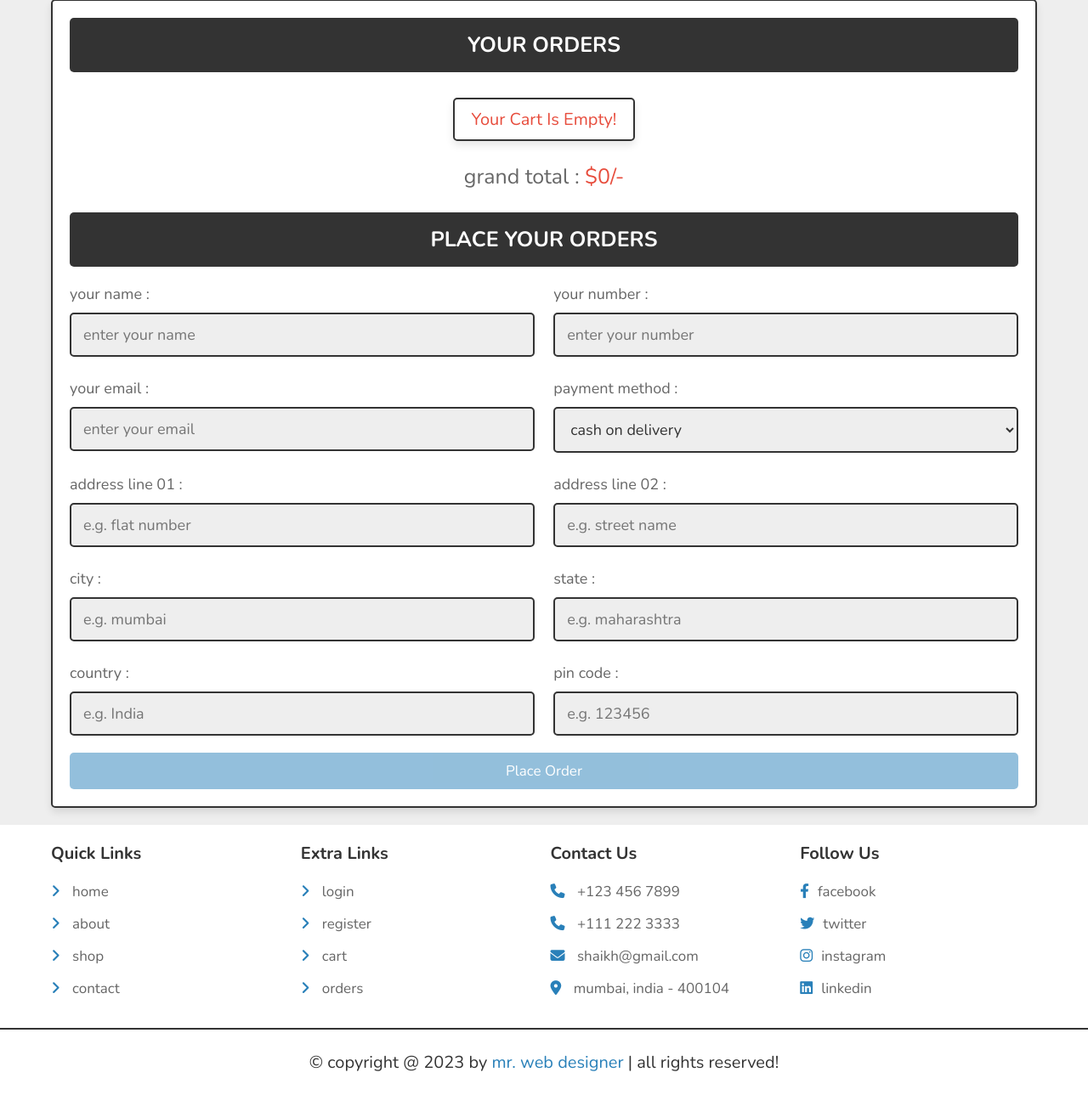
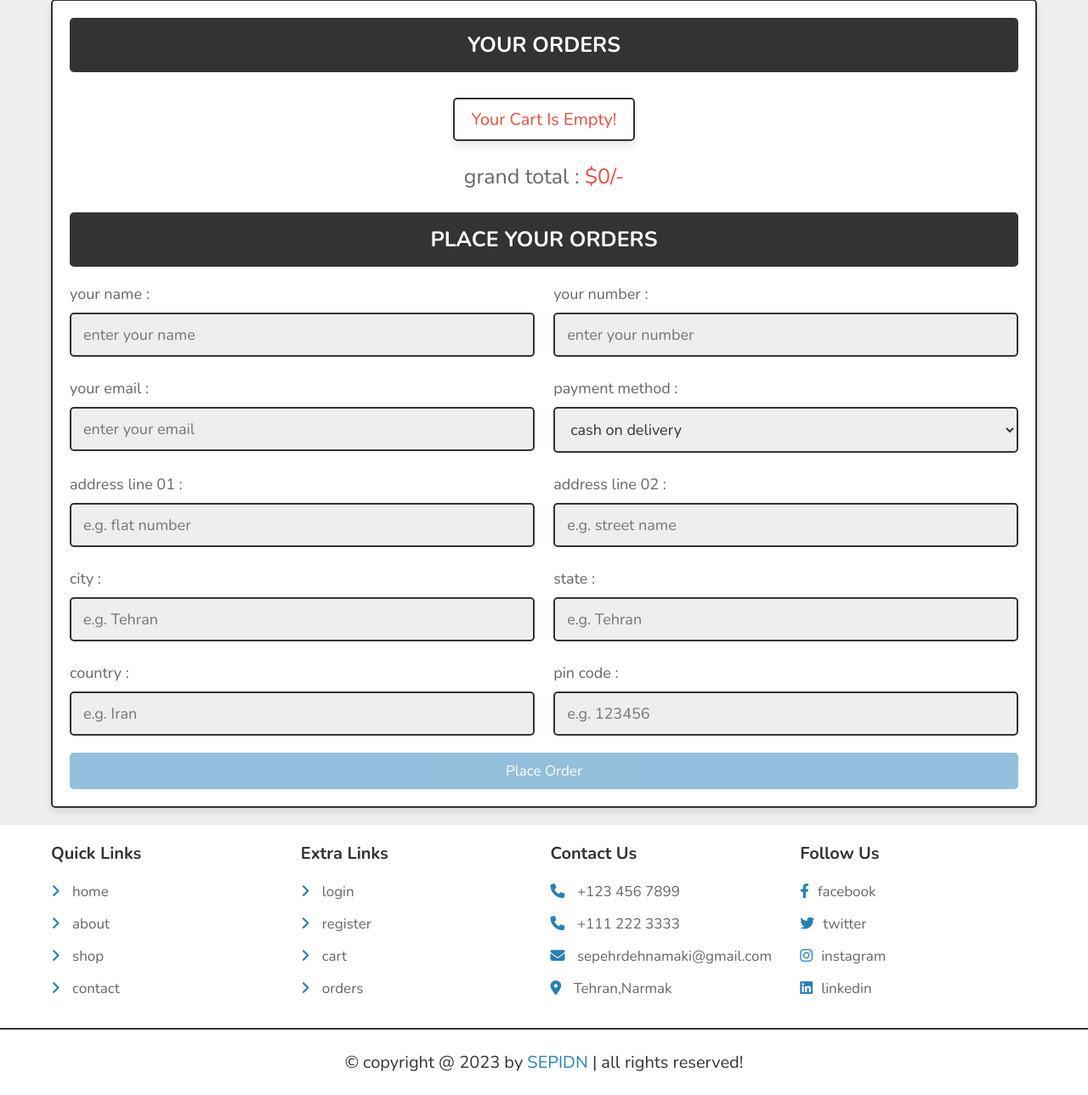
Before and after one commit to SEPIIDN/Project, a PHP site: page /checkout.php in a window 1280 px wide. Shown: the part 95-1384 px from the top of the page at 85% size. Run offline with PHP 8.4, Linux system fonts and the light colour scheme; the visitor is signed in with stand-in values (Sample User, id 1); data that the repository does not hold is empty; some libraries are stand-ins or nearby versions.

```diff
--- a/checkout.php
+++ b/checkout.php
@@ -128,15 +128,15 @@ if(isset($_POST['order'])){
          </div>
          <div class="inputBox">
             <span>city :</span>
-            <input type="text" name="city" placeholder="e.g. mumbai" class="box" maxlength="50" required>
+            <input type="text" name="city" placeholder="e.g. Tehran" class="box" maxlength="50" required>
          </div>
          <div class="inputBox">
             <span>state :</span>
-            <input type="text" name="state" placeholder="e.g. maharashtra" class="box" maxlength="50" required>
+            <input type="text" name="state" placeholder="e.g. Tehran" class="box" maxlength="50" required>
          </div>
          <div class="inputBox">
             <span>country :</span>
-            <input type="text" name="country" placeholder="e.g. India" class="box" maxlength="50" required>
+            <input type="text" name="country" placeholder="e.g. Iran" class="box" maxlength="50" required>
          </div>
          <div class="inputBox">
             <span>pin code :</span>
--- a/components/footer.php
+++ b/components/footer.php
@@ -22,8 +22,8 @@
          <h3>contact us</h3>
          <a href="tel:1234567890"><i class="fas fa-phone"></i> +123 456 7899</a>
          <a href="tel:11122233333"><i class="fas fa-phone"></i> +111 222 3333</a>
-         <a href="mailto:sepehrdehnamaki@gmail.com"><i class="fas fa-envelope"></i> shaikh@gmail.com</a>
-         <a href="https://www.google.com/myplace"><i class="fas fa-map-marker-alt"></i> mumbai, india - 400104 </a>
+         <a href="mailto:sepehrdehnamaki@gmail.com"><i class="fas fa-envelope"></i> sepehrdehnamaki@gmail.com</a>
+         <a href="https://www.google.com/myplace"><i class="fas fa-map-marker-alt"></i> Tehran,Narmak </a>
       </div>
 
       <div class="box">
@@ -36,6 +36,6 @@
 
    </section>
 
-   <div class="credit">&copy; copyright @ <?= date('Y'); ?> by <span>mr. web designer</span> | all rights reserved!</div>
+   <div class="credit">&copy; copyright @ <?= date('Y'); ?> by <span>SEPIDN</span> | all rights reserved!</div>
 
 </footer>
```
